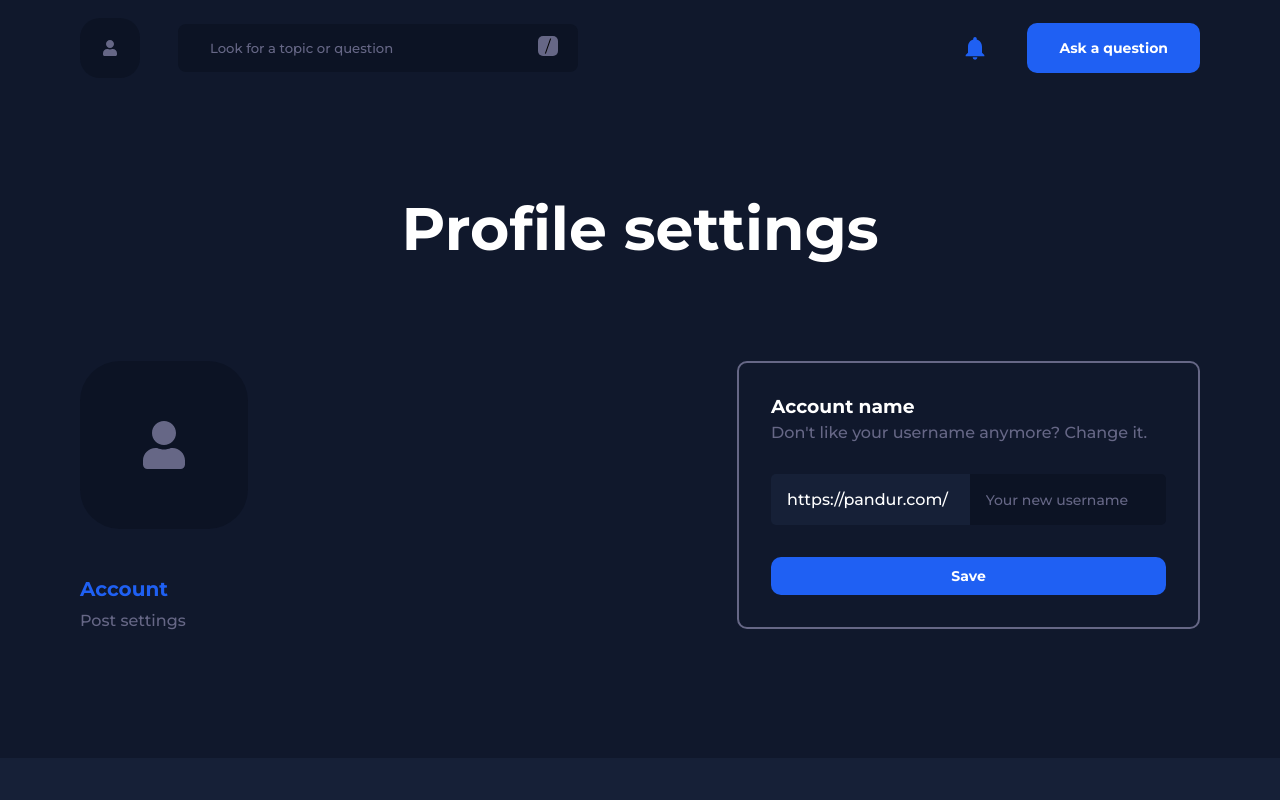
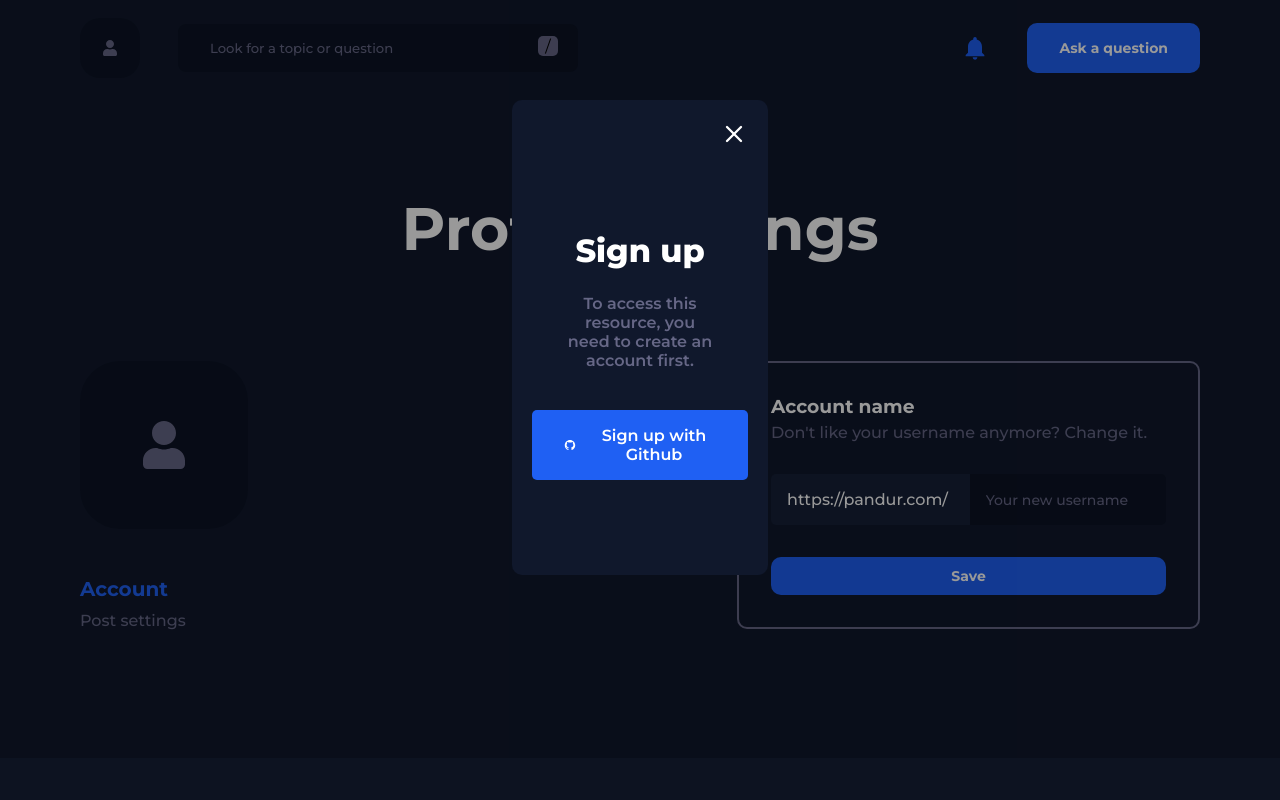
Before and after one commit to fgouvea10/pandur, a Next.js app: page / in a window 1280 px wide. Both pictures are taken after a click on the button "Ask a question". Shown: the top 800 px of the page. Built offline with nearby package versions, Linux system fonts and the light colour scheme.

Commit message:
feature: create modal component and add to home

```diff
--- /dev/null
+++ b/src/components/Modal/content/SignUp/index.tsx
@@ -0,0 +1,16 @@
+import React from 'react';
+import { AiOutlineGithub } from 'react-icons/ai';
+
+import { Container } from './styles';
+
+export default function SignUpContent() {
+  return (
+    <Container>
+      <h3>Sign up</h3>
+      <span>To access this resource, you need to create an account first.</span>
+      <button type="button">
+        <AiOutlineGithub /> Sign up with Github
+      </button>
+    </Container>
+  );
+}
--- /dev/null
+++ b/src/components/Modal/content/SignUp/styles.ts
@@ -0,0 +1,45 @@
+import styled from 'styled-components';
+import { base_color, base_text, white } from 'styles/colors';
+
+export const Container = styled.div`
+  width: 100%;
+  height: 400px;
+  display: flex;
+  flex-direction: column;
+  align-items: center;
+  justify-content: center;
+
+  h3 {
+    font-size: 2rem;
+    color: ${white};
+    font-weight: 800;
+  }
+
+  span {
+    color: ${base_text};
+    font-weight: 600;
+    text-align: center;
+    max-width: 70%;
+    margin-top: 1.5rem;
+  }
+
+  button {
+    margin-top: 2.5rem;
+    background: ${base_color};
+    padding: 1rem 2rem;
+    color: ${white};
+    border-radius: 5px;
+    display: flex;
+    align-items: center;
+    font-weight: 600;
+    transition: filter 0.2s ease;
+
+    svg {
+      margin-right: 1rem;
+    }
+
+    &:hover {
+      filter: brightness(0.8);
+    }
+  }
+`;
--- /dev/null
+++ b/src/components/Modal/index.tsx
@@ -0,0 +1,34 @@
+import React, { ReactNode, useEffect, useRef } from 'react';
+import { FiX } from 'react-icons/fi';
+
+import { Overlay, Content, Close } from './styles';
+
+type ModalProps = {
+  isModalOpen: boolean;
+  onClose: () => void;
+  children: ReactNode;
+  width: number;
+};
+
+export default function Modal({
+  isModalOpen,
+  onClose,
+  children,
+  width,
+}: ModalProps) {
+  return (
+    <>
+      {isModalOpen && (
+        <Overlay>
+          <Content width={width}>
+            <Close onClick={onClose}>
+              <FiX />
+            </Close>
+
+            {children}
+          </Content>
+        </Overlay>
+      )}
+    </>
+  );
+}
--- /dev/null
+++ b/src/components/Modal/styles.ts
@@ -0,0 +1,40 @@
+import styled, { css } from 'styled-components';
+import { body_background, white } from 'styles/colors';
+
+type ModalProps = {
+  width: number;
+};
+
+export const Overlay = styled.div`
+  width: 100%;
+  height: 100%;
+  position: fixed;
+  padding-top: 100px;
+  left: 50%;
+  top: 50%;
+  transform: translate(-50%, -50%);
+  overflow: auto;
+  background: rgb(0, 0, 0);
+  background: rgba(0, 0, 0, 0.4);
+  z-index: 999;
+`;
+
+export const Content = styled.div<ModalProps>`
+  ${(props) =>
+    props.width &&
+    css`
+      max-width: ${props.width}%;
+    `};
+  background: ${body_background};
+  margin: auto;
+  padding: 20px;
+  border-radius: 10px;
+`;
+
+export const Close = styled.span`
+  color: ${white};
+  float: right;
+  font-size: 28px;
+  font-weight: bold;
+  cursor: pointer;
+`;
--- a/src/components/Navbar/index.tsx
+++ b/src/components/Navbar/index.tsx
@@ -1,11 +1,27 @@
-import React from 'react';
+import React, { useState } from 'react';
 import { FaUser } from 'react-icons/fa';
 import { MdNotifications } from 'react-icons/md';
 
-import { Header, Wrapper, UserAccount, InputBox } from './styles';
+import Modal from 'components/Modal';
+import SignUpContent from 'components/Modal/content/SignUp';
+
+import {
+  Header,
+  Wrapper,
+  UserAccount,
+  InputBox,
+  DropdownContainer,
+  Dropdown,
+  DropdownItem,
+  AllNotifications,
+} from './styles';
 
 export default function Navbar() {
+  const [isDropdownOpen, setIsDropdownOpen] = useState(false);
+  const [isModalOpen, setIsModalOpen] = useState(false);
+
   return (
+    <>
       <Header>
         <nav>
           <Wrapper>
@@ -21,9 +37,32 @@ export default function Navbar() {
 
           <Wrapper>
             <MdNotifications />
-          <button type="button">Ask a question</button>
+            <button type="button" onClick={() => setIsModalOpen(!isModalOpen)}>
+              Ask a question
+            </button>
           </Wrapper>
+
+          {isDropdownOpen && (
+            <DropdownContainer className="dropdown">
+              <Dropdown>
+                <DropdownItem>
+                  <h4>Your account</h4>
+                  <p>Check your account definitions</p>
+                </DropdownItem>
+                <AllNotifications>View all notifications</AllNotifications>
+              </Dropdown>
+            </DropdownContainer>
+          )}
         </nav>
       </Header>
+
+      <Modal
+        isModalOpen={isModalOpen}
+        onClose={() => setIsModalOpen(!isModalOpen)}
+        width={20}
+      >
+        <SignUpContent />
+      </Modal>
+    </>
   );
 }
--- a/src/components/Navbar/styles.ts
+++ b/src/components/Navbar/styles.ts
@@ -2,6 +2,7 @@ import styled from 'styled-components';
 import {
   base_color,
   base_text,
+  body_background_secondary,
   body_background_tertiary,
   white,
 } from 'styles/colors';
@@ -27,6 +28,7 @@ export const Wrapper = styled.div`
   display: flex;
   align-items: center;
   height: 6rem;
+  position: relative;
 
   > svg {
     font-size: 1.75rem;
@@ -94,3 +96,55 @@ export const InputBox = styled.div`
     display: none;
   }
 `;
+
+export const DropdownContainer = styled.div`
+  width: 300px;
+  background: ${body_background_tertiary};
+  position: absolute;
+  top: 120px;
+  z-index: 2;
+  border-radius: 8px;
+  /* box-shadow: var(--main-shadow); */
+  display: none !important;
+  opacity: 0;
+
+  .dropdown {
+    right: 12% !important;
+  }
+`;
+
+export const Dropdown = styled.ul`
+  width: 260px;
+  display: block;
+  padding: 15px 15px;
+  border-radius: var(--main-radius);
+  margin-bottom: 10px;
+  cursor: pointer;
+  transition: 0.3s all;
+`;
+
+export const DropdownItem = styled.li`
+  h3 {
+    color: #fff;
+    font-weight: 700;
+    font-size: 16px;
+    margin: 0 0;
+  }
+
+  p {
+    color: var(--main-text);
+    font-family: var(--body-font);
+    font-weight: 500;
+    font-size: 14px;
+    margin: 7px 0px 0px 0px;
+  }
+  &:last-child {
+    margin-bottom: 0;
+  }
+
+  &:hover {
+    background: ${body_background_secondary};
+  }
+`;
+
+export const AllNotifications = styled.div``;
--- a/src/pages/index.tsx
+++ b/src/pages/index.tsx
@@ -1,4 +1,3 @@
-import Navbar from 'components/Navbar';
 import TopicCard from 'components/TopicCard';
 import Topics from 'components/Topics';
 import type { NextPage } from 'next';
```
Lines whose indentation alone changed are shown as unchanged.
